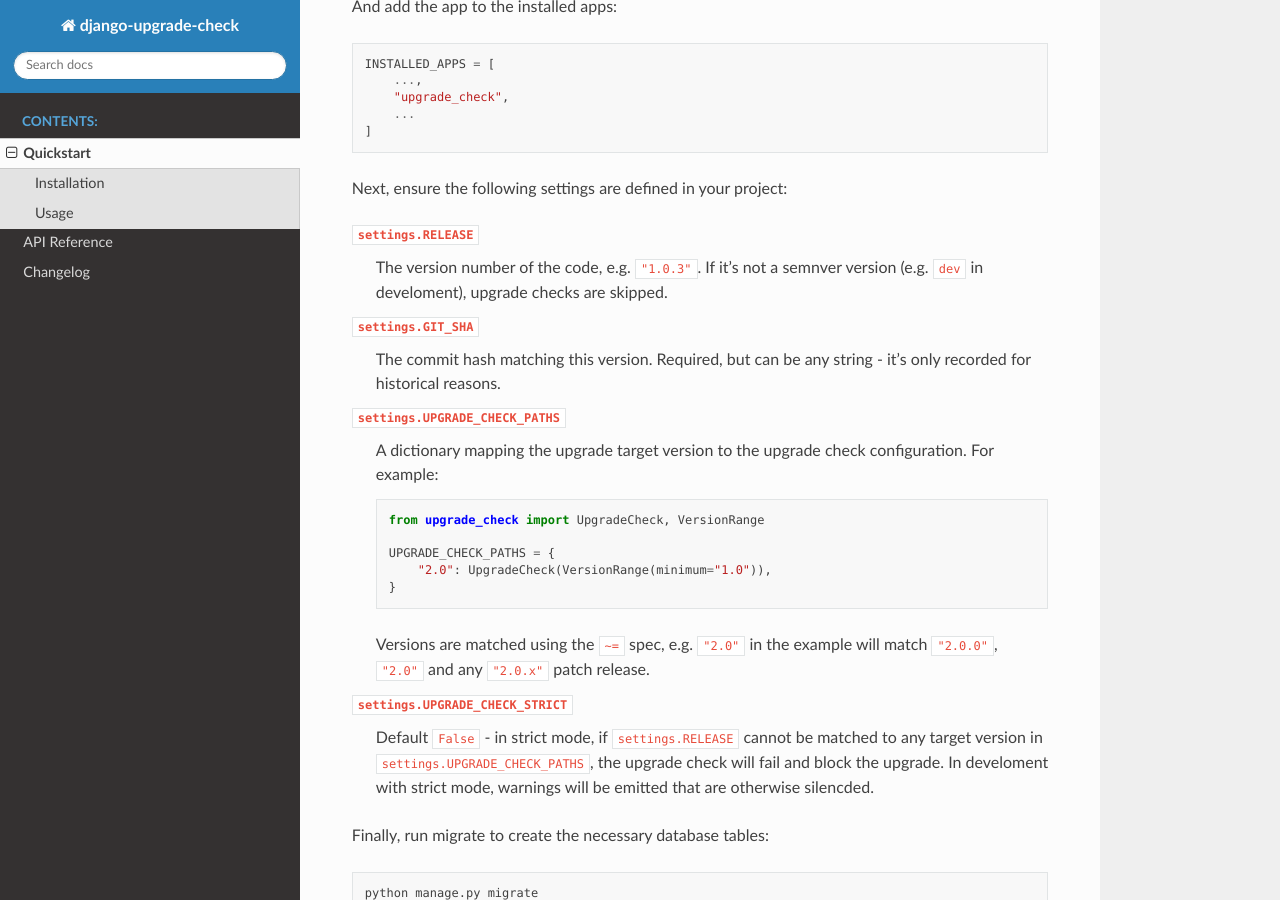
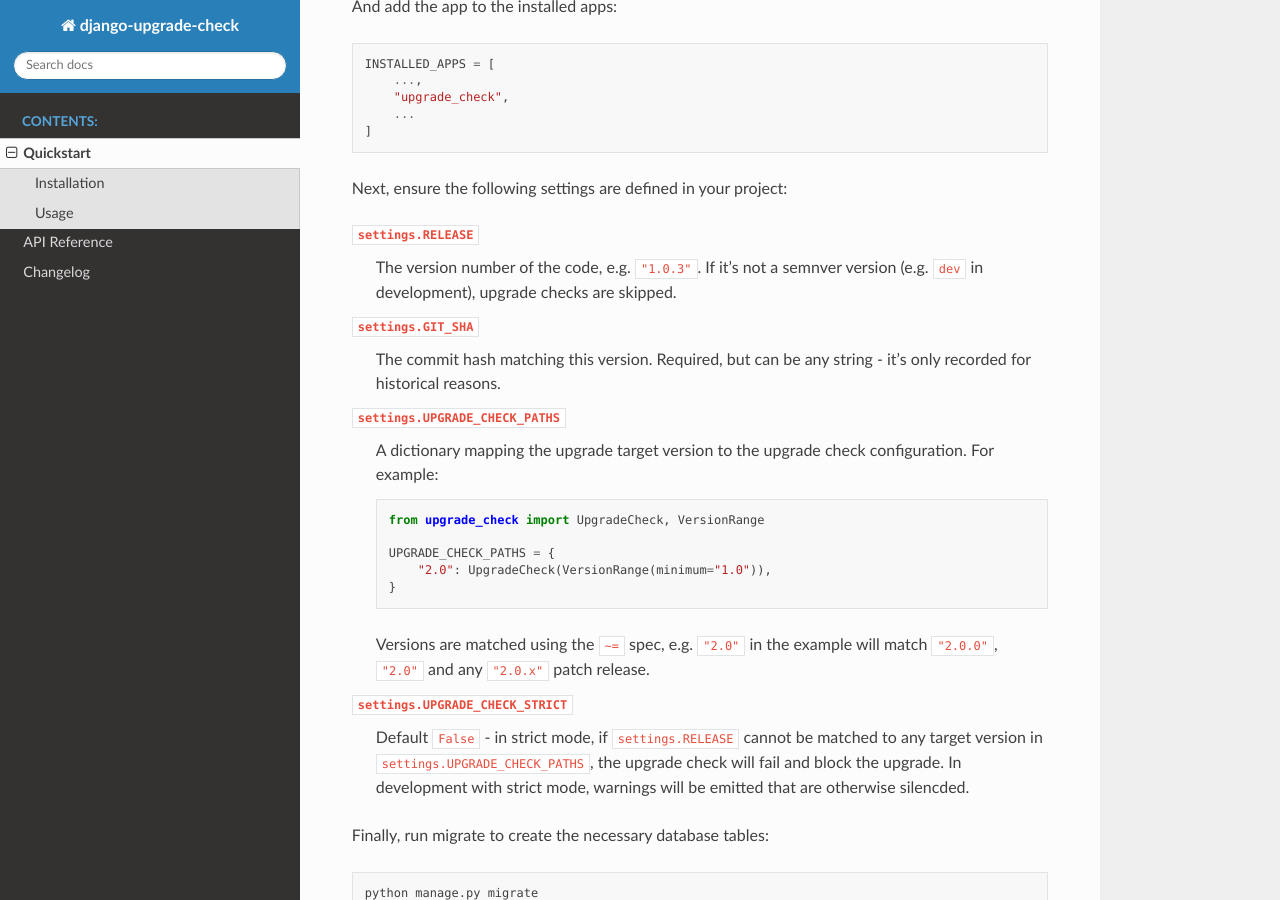
Before and after one commit to maykinmedia/django-upgrade-check, a Sphinx documentation site: the page built from docs/quickstart.rst, in a window 1280 px wide and 900 px high, scrolled down 336 px. Built offline with Sphinx 7.4.7 and the Read the Docs theme 3.1.0, drawn with Linux system fonts in a browser that asks for light colours.

Commit message:
Fix typos in quickstart.rst

```diff
--- a/docs/quickstart.rst
+++ b/docs/quickstart.rst
@@ -26,7 +26,7 @@
 
 ``settings.RELEASE``
     The version number of the code, e.g. ``"1.0.3"``. If it's not a semnver version
-    (e.g. ``dev`` in develoment), upgrade checks are skipped.
+    (e.g. ``dev`` in development), upgrade checks are skipped.
 
 ``settings.GIT_SHA``
     The commit hash matching this version. Required, but can be any string - it's only
@@ -50,7 +50,7 @@
 ``settings.UPGRADE_CHECK_STRICT``
     Default ``False`` - in strict mode, if ``settings.RELEASE`` cannot be matched to any
     target version in ``settings.UPGRADE_CHECK_PATHS``, the upgrade check will fail and
-    block the upgrade. In develoment with strict mode, warnings will be emitted that are
+    block the upgrade. In development with strict mode, warnings will be emitted that are
     otherwise silencded.
 
 Finally, run migrate to create the necessary database tables:
```
